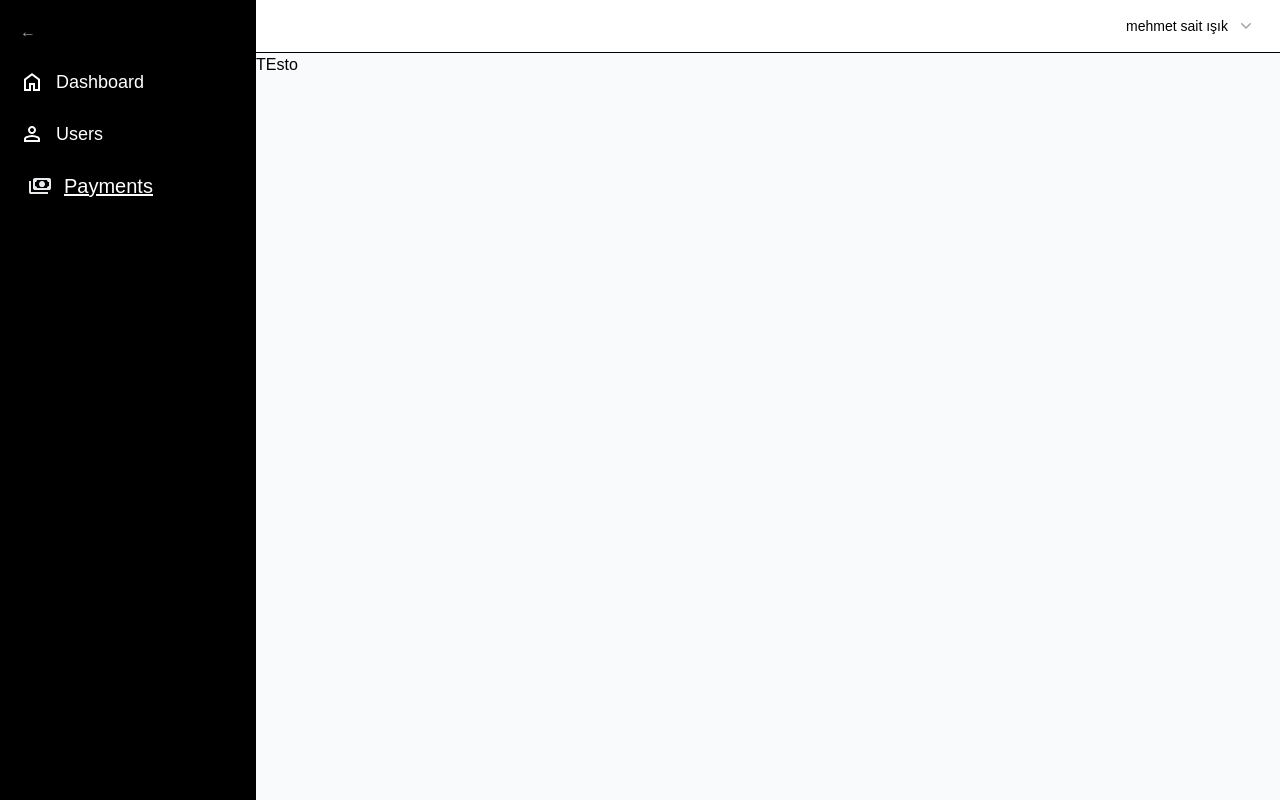
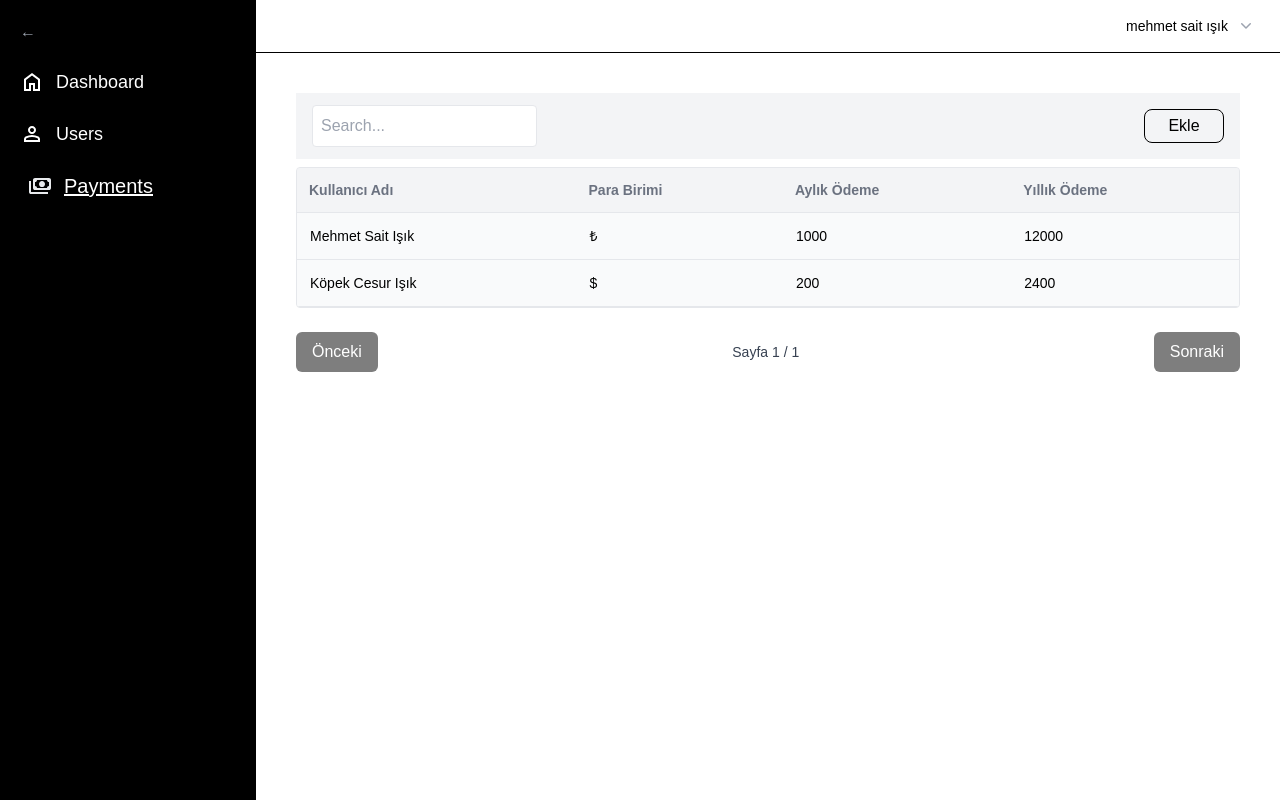
Before and after one commit to girisimci/admin-panel-boilerplate, a Next.js app: page /payments in a window 1280 px wide. Built offline with nearby package versions, Linux system fonts and the light colour scheme.

Commit message:
table merged with pagination :) <3

```diff
--- a/src/components/base-table.js
+++ b/src/components/base-table.js
@@ -1,8 +1,11 @@
 import React, { useMemo, useState, useImperativeHandle } from "react";
 import Search from "./commons/search";
+
 const BaseTable = (props, ref) => {
   const { body, head, tableBtn, isLoading, searchable } = props;
   const [search, setSearch] = useState("");
+  const [currentPage, setCurrentPage] = useState(1);
+  const itemsPerPage = 10;
 
   const filteredData = useMemo(() => {
     return (
@@ -20,6 +23,14 @@ const BaseTable = (props, ref) => {
     );
   }, [body, search]);
 
+  const paginatedData = useMemo(() => {
+    const startIndex = (currentPage - 1) * itemsPerPage;
+    const endIndex = startIndex + itemsPerPage;
+    return filteredData?.slice(startIndex, endIndex);
+  }, [filteredData, currentPage, itemsPerPage]);
+
+  const pageCount = Math.ceil((filteredData?.length || 0) / itemsPerPage);
+
   useImperativeHandle(
     ref,
     () => ({
@@ -30,16 +41,19 @@ const BaseTable = (props, ref) => {
     [filteredData]
   );
 
+  const handlePageChange = (page) => {
+    if (page > 0 && page <= pageCount) {
+      setCurrentPage(page);
+    }
+  };
+
   return (
     <>
-      <div className=" w-full flex flex-col justify-between items-center md:flex-row md:justify-between gap-12 bg-gray-100 px-4 py-2">
+      <div className="w-full flex flex-col justify-between items-center md:flex-row md:justify-between gap-12 bg-gray-100 px-4 py-2">
         {searchable && (
-            <Search
-              value={search}
-              onChange={(e) => setSearch(e.target.value)}
-            />
+          <Search value={search} onChange={(e) => setSearch(e.target.value)} />
         )}
-          {tableBtn}
+        {tableBtn}
       </div>
       <div className="w-full border rounded bg-gray-100 overflow-auto">
         {isLoading ? (
@@ -63,7 +77,7 @@ const BaseTable = (props, ref) => {
               </tr>
             </thead>
             <tbody>
-              {filteredData?.map((items, key) => (
+              {paginatedData?.map((items, key) => (
                 <tr
                   className="group bg-gray-50 hover:bg-gray-100 border-b"
                   key={key}
@@ -72,9 +86,7 @@ const BaseTable = (props, ref) => {
                     <td key={key}>
                       <div className="text-sm my-3 px-3">
                         {Array.isArray(item) ? (
-                          <div className="flex items-center gap-x-5 ">
-                            {item}
-                          </div>
+                          <div className="flex items-center gap-x-5 ">{item}</div>
                         ) : (
                           item
                         )}
@@ -87,8 +99,29 @@ const BaseTable = (props, ref) => {
           </table>
         )}
       </div>
+      {/* Pagination Controls */}
+      <div className="flex items-center justify-between gap-4 my-4 ">
+  <button
+    className="px-4 py-2 bg-black text-white rounded-md hover:bg-gray-800 transition disabled:opacity-50"
+    onClick={() => handlePageChange(currentPage - 1)}
+    disabled={currentPage === 1}
+  >
+    Önceki
+  </button>
+  <span className="text-sm text-gray-700">
+    Sayfa {currentPage} / {pageCount}
+  </span>
+  <button
+    className="px-4 py-2 bg-black text-white rounded-md hover:bg-gray-800 transition disabled:opacity-50"
+    onClick={() => handlePageChange(currentPage + 1)}
+    disabled={currentPage === pageCount}
+  >
+    Sonraki
+  </button>
+</div>
+
     </>
   );
 };
 
-export default BaseTable;
+export default React.forwardRef(BaseTable);
--- a/src/pages/404.js
+++ b/src/pages/404.js
@@ -2,9 +2,9 @@ import Link from "next/link";
 
 const NotFoundPage = () => {
   return (
-    <div className="flex flex-col items-center justify-center h-screen bg-gray-900 text-white">
+    <div className="flex flex-col items-center justify-center h-screen bg-white text-white">
       <h1 className="text-9xl font-bold text-gray-600">404</h1>
-      <h2 className="text-3xl font-semibold mt-4">Sayfa Bulunamadı</h2>
+      <h2 className="text-3xl text-black font-semibold mt-4">Sayfa Bulunamadı</h2>
       <p className="text-gray-400 mt-2 text-center max-w-md">
         Aradığınız sayfa mevcut değil veya kaldırılmış olabilir. Lütfen adresi
         kontrol edin veya anasayfaya geri dönün.
--- a/src/pages/payments.js
+++ b/src/pages/payments.js
@@ -1,9 +1,155 @@
-import React from 'react'
+import { useState } from "react";
+import Modal from "@/components/commons/modal";
+import BaseTable from "@/components/base-table";
+import { useForm } from "react-hook-form";
+import { yupResolver } from "@hookform/resolvers/yup";
+import * as yup from "yup";
 
 const Payments = () => {
+  const [payments, setPayments] = useState([
+    { id: 1, name: "Mehmet Sait Işık", currency: "₺", monthlyPayment: 1000, yearlyPayment: 12000 },
+    { id: 2, name: "Köpek Cesur Işık", currency: "$", monthlyPayment: 200, yearlyPayment: 2400 },
+  ]);
+  const [modal, setModal] = useState(false);
+
+  const schema = yup.object().shape({
+    name: yup.string().required("Kullanıcı adı zorunludur"),
+    currency: yup.string().required("Para birimi zorunludur"),
+    monthlyPayment: yup
+      .number()
+      .typeError("Aylık ödeme sayı olmalıdır")
+      .required("Aylık ödeme zorunludur")
+      .positive("Aylık ödeme pozitif olmalıdır"),
+    yearlyPayment: yup
+      .number()
+      .typeError("Yıllık ödeme sayı olmalıdır")
+      .required("Yıllık ödeme zorunludur")
+      .positive("Yıllık ödeme pozitif olmalıdır"),
+  });
+
+  const {
+    register,
+    handleSubmit,
+    formState: { errors },
+    reset,
+  } = useForm({
+    resolver: yupResolver(schema),
+  });
+
+  const handleAddPayment = (newPayment) => {
+    setPayments([
+      ...payments,
+      {
+        id: payments.length + 1,
+        name: newPayment.name,
+        currency: newPayment.currency,
+        monthlyPayment: newPayment.monthlyPayment,
+        yearlyPayment: newPayment.yearlyPayment,
+      },
+    ]);
+    setModal(false);
+    reset();
+  };
+
   return (
-    <div className=' text-black'>TEsto</div>
-  )
-}
+    <div className="flex h-screen bg-white text-black">
+      <div className="flex flex-col w-full p-10 gap-2">
+        <BaseTable
+          head={[
+            { title: "Kullanıcı Adı" },
+            { title: "Para Birimi" },
+            { title: "Aylık Ödeme" },
+            { title: "Yıllık Ödeme" },
+          ]}
+          isLoading={false}
+          body={payments.map((item) => [
+            item.name,
+            item.currency,
+            item.monthlyPayment,
+            item.yearlyPayment,
+          ])}
+          searchable={true}
+          automaticPagination={true}
+          tableBtn={
+            <div className="border border-black text-center p-1 rounded-lg w-20 my-2">
+              <button onClick={() => setModal(true)}>Ekle</button>
+            </div>
+          }
+        />
+
+        {modal && (
+          <Modal title="Yeni Ödeme Ekle" hideModal={() => setModal(false)}>
+            <form onSubmit={handleSubmit(handleAddPayment)} className="space-y-4">
+              <div>
+                <label className="block text-sm font-medium">
+                  Kullanıcı Adı
+                </label>
+                <input
+                  type="text"
+                  {...register("name")}
+                  className="border rounded w-full p-2"
+                />
+                {errors.name && (
+                  <p className="text-red-500 text-sm mt-1">
+                    {errors.name.message}
+                  </p>
+                )}
+              </div>
+              <div>
+                <label className="block text-sm font-medium">Para Birimi</label>
+                <select
+                  {...register("currency")}
+                  className="border rounded w-full p-2"
+                >
+                  <option value="">Seçiniz</option>
+                  <option value="₺">₺ - Türk Lirası</option>
+                  <option value="$">$ - ABD Doları</option>
+                  <option value="€">€ - Euro</option>
+                </select>
+                {errors.currency && (
+                  <p className="text-red-500 text-sm mt-1">
+                    {errors.currency.message}
+                  </p>
+                )}
+              </div>
+              <div>
+                <label className="block text-sm font-medium">Aylık Ödeme</label>
+                <input
+                  type="number"
+                  {...register("monthlyPayment")}
+                  className="border rounded w-full p-2"
+                />
+                {errors.monthlyPayment && (
+                  <p className="text-red-500 text-sm mt-1">
+                    {errors.monthlyPayment.message}
+                  </p>
+                )}
+              </div>
+              <div>
+                <label className="block text-sm font-medium">Yıllık Ödeme</label>
+                <input
+                  type="number"
+                  {...register("yearlyPayment")}
+                  className="border rounded w-full p-2"
+                />
+                {errors.yearlyPayment && (
+                  <p className="text-red-500 text-sm mt-1">
+                    {errors.yearlyPayment.message}
+                  </p>
+                )}
+              </div>
+              <button
+                type="submit"
+                className="bg-black text-white hover:bg-gray-800 p-2 rounded w-full mt-4"
+              >
+                Ekle
+              </button>
+            </form>
+          </Modal>
+        )}
+      </div>
+    </div>
+  );
+};
 
 export default Payments;
```
